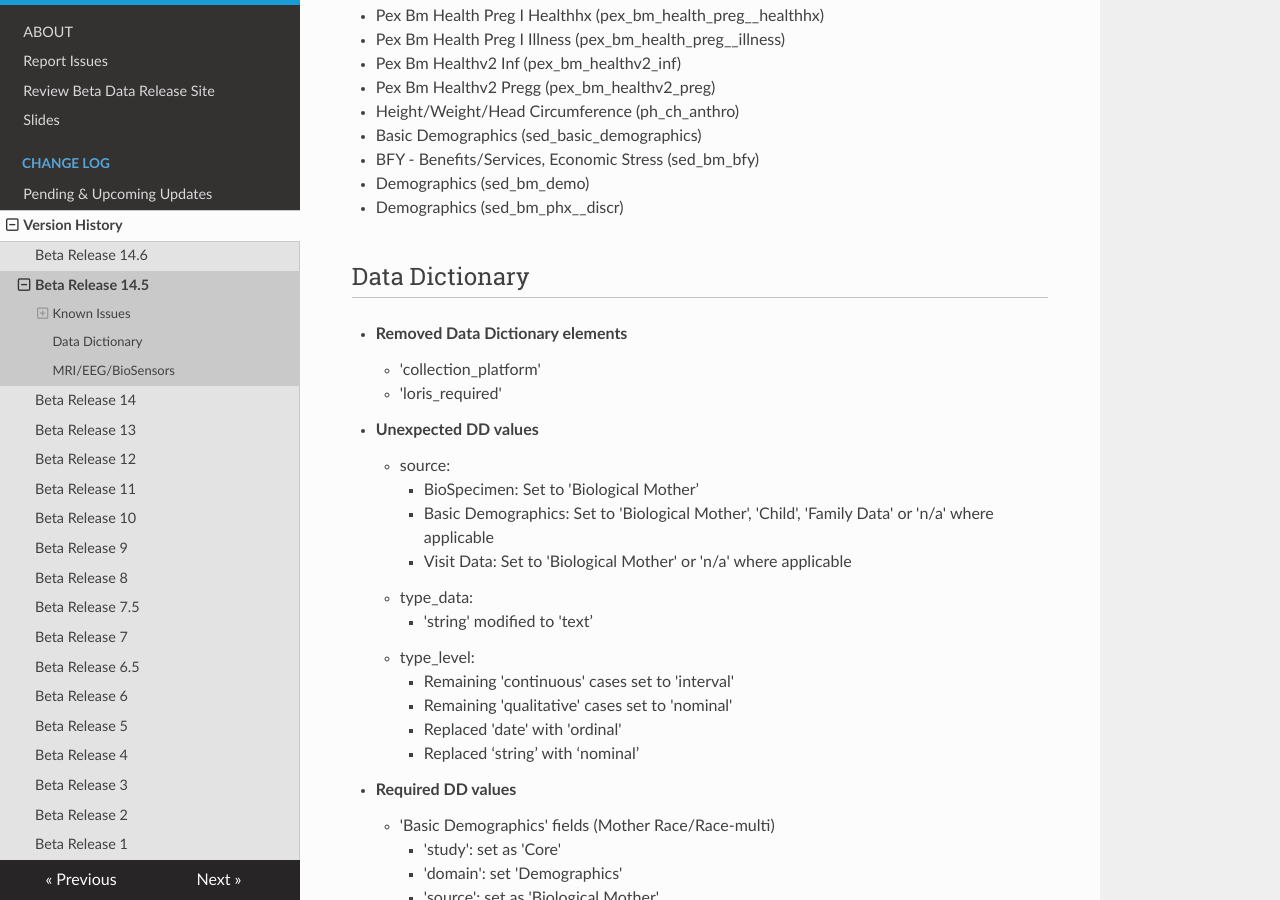
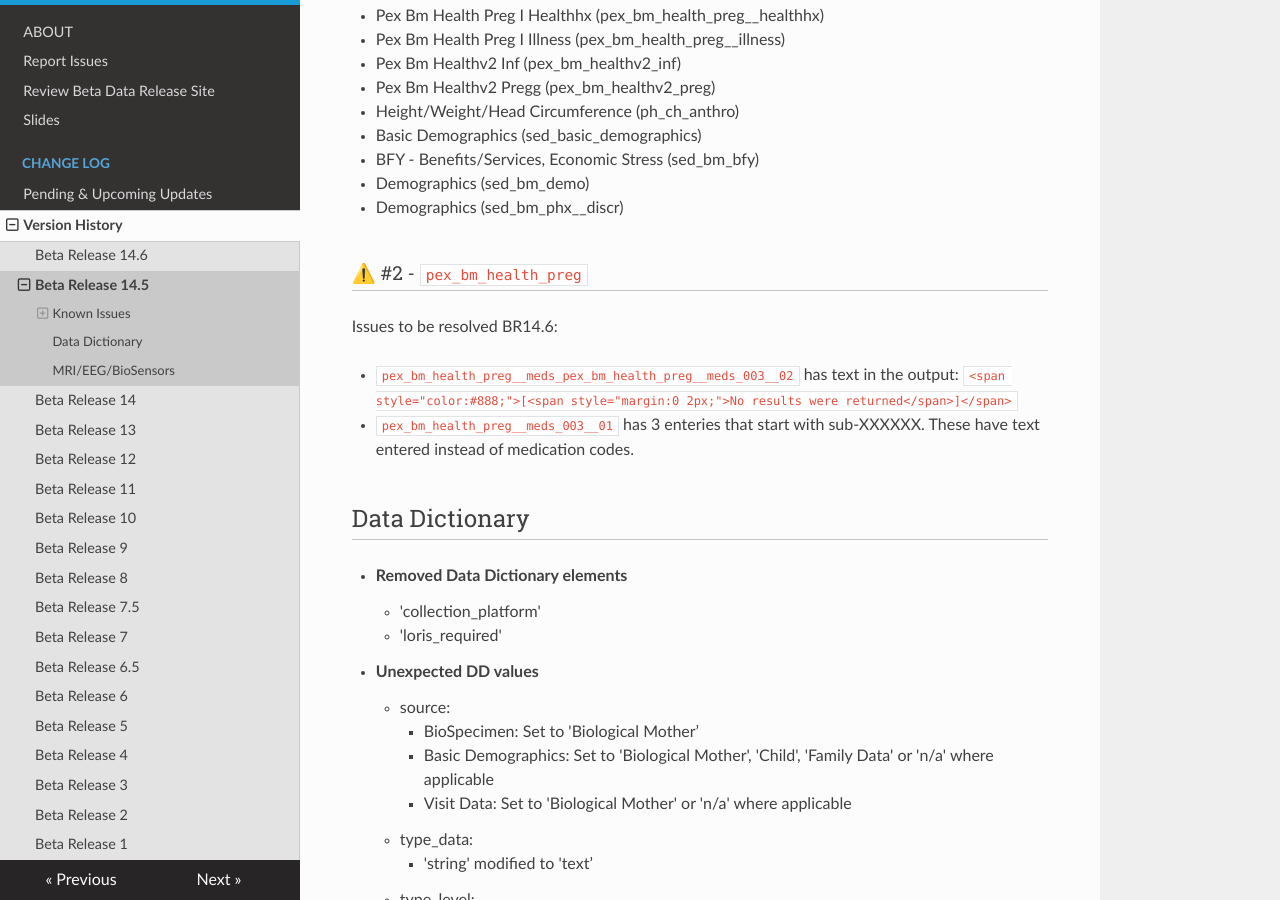
Before and after one commit to DCAN-Labs/hbcd-docs-internal, an MkDocs documentation site: the page built from docs/changelog/versions/BR14.5.md, in a window 1280 px wide and 900 px high, scrolled down 775 px. Built offline with MkDocs 1.6.1, drawn with Linux system fonts in a browser that asks for light colours; nearby versions of some CDN libraries.

Commit message:
add more known issues

```diff
--- a/docs/changelog/versions/BR14.5.md
+++ b/docs/changelog/versions/BR14.5.md
@@ -21,6 +21,13 @@ This is due to an adjustment done to multi-select fields, whereby fields with mu
 * BFY - Benefits/Services, Economic Stress (sed_bm_bfy)
 * Demographics (sed_bm_demo)
 * Demographics (sed_bm_phx__discr)
+
+### ⚠️ #2 - `pex_bm_health_preg`
+
+Issues to be resolved BR14.6:
+
+ - `pex_bm_health_preg__meds_pex_bm_health_preg__meds_003__02` has text in the output: `<span style="color:#888;">[<span style="margin:0 2px;">No results were returned</span>]</span>`
+ - `pex_bm_health_preg__meds_003__01` has 3 enteries that start with sub-XXXXXX. These have text entered instead of medication codes.
 
 
 ## Data Dictionary
```
Also changed, not shown: docs/changelog/versions/BR14.6.md (line endings or trailing spaces).
